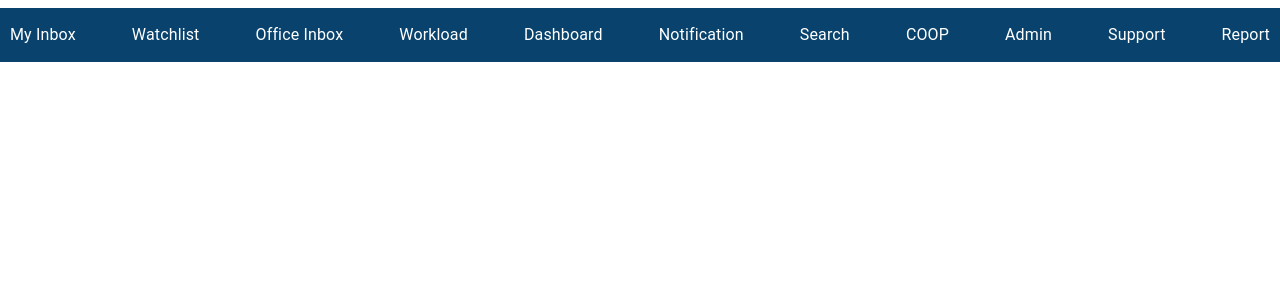
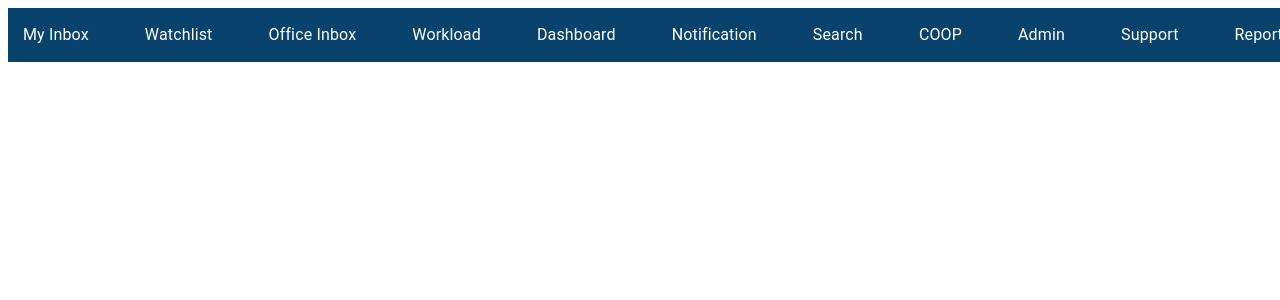
Before and after one commit to avy10/typescript-training-learnings, a React (Vite) app: page / in a window 1280 px wide. Shown: the top 300 px of the page. Built offline with nearby package versions, Linux system fonts and the light colour scheme.

Commit message:
nav is now in app-tsx

```diff
--- a/src/App.tsx
+++ b/src/App.tsx
@@ -3,7 +3,7 @@ import { BrowserRouter, Routes, Route, Navigate } from "react-router-dom";
 import Home from "./pages/Home";
 import { MENU_DATA } from "./utils/menuData";
 import DefaultNavPage from "./components/DefaultNavPage";
-
+import AppNavigation from "./components/swat-nav-vertical/AppNavigation";
 interface ITertiaryNav {
   label: string;
   path: string;
@@ -19,6 +19,8 @@ const App: FC = () => {
   console.log("refresh");
   return (
     <BrowserRouter>
+      <AppNavigation />
+
       <Routes>
         <Route path="/" element={<Home />} />
 
--- a/src/pages/Home.tsx
+++ b/src/pages/Home.tsx
@@ -3,7 +3,6 @@ import { FC } from "react";
 import Container from "@mui/material/Container";
 
 // import CreatePost from "../components/CreatePost";
-import AppNavigation from "../components/swat-nav-vertical/AppNavigation";
 // import MultipleInputDialogBoxStates from "./test/MultipleInputDialogBoxStates";
 // import MultipleInputDialogBoxFormData from "./test/MultipleInputDialogFormData";
 
@@ -19,9 +18,6 @@ const Home: FC = () => {
         flexDirection: "column",
       }}
     >
-      <nav>
-        <AppNavigation />
-      </nav>
       {/* <h1>Facebook feed</h1> */}
       {/* <CreatePost /> */}
       {/* <MultipleInputDialogBoxStates /> */}
```
